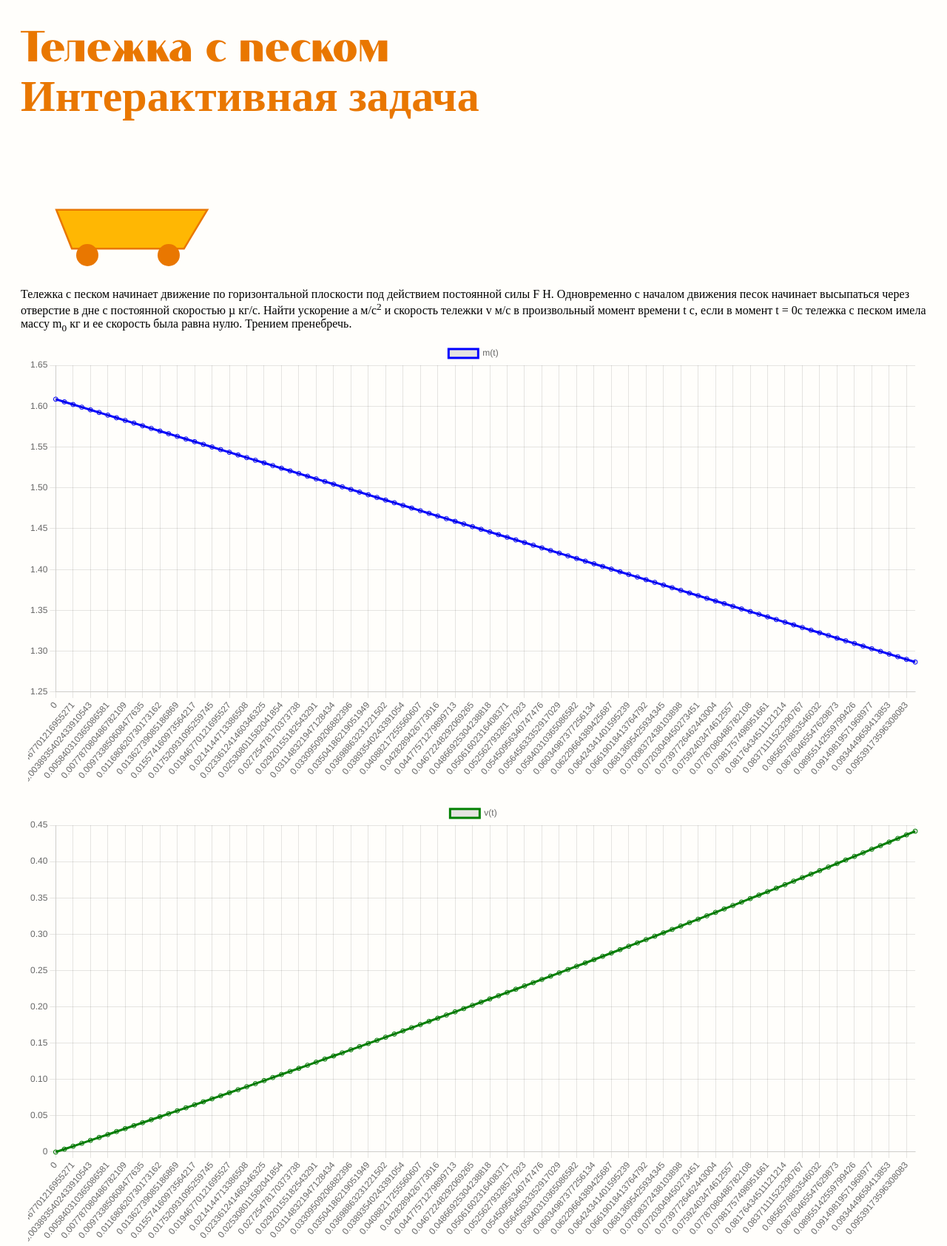
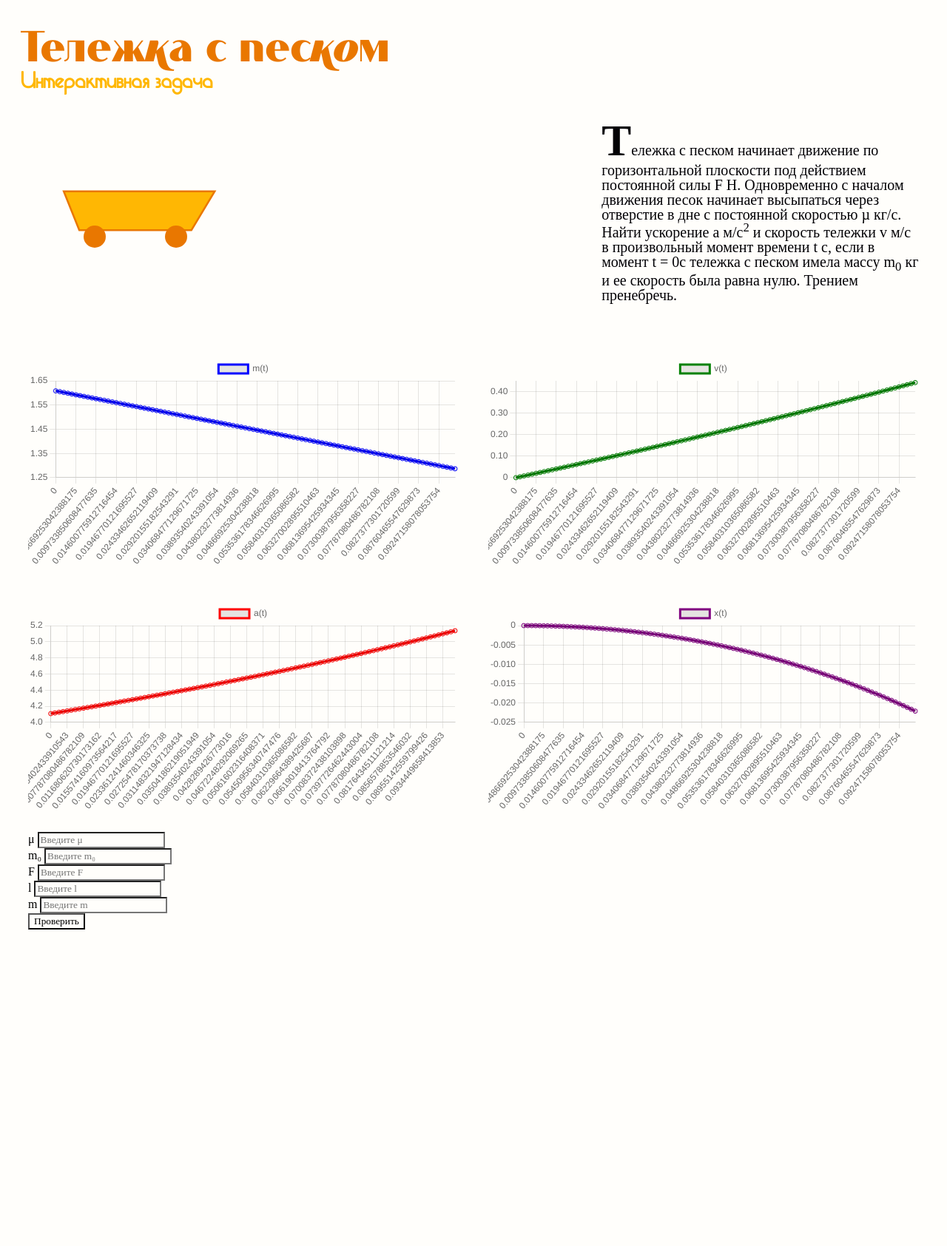
Before and after one commit to Starostina-elena/Physics_project_sand_trolley, a Flask app: page / in a window 1280 px wide. Shown: the top 1685 px of the page at 74% size. After the commit the page ends 1257 px from the top, so only its background shows below. Run offline with Flask 3, Linux system fonts and the light colour scheme; some web fonts are replaced.

Commit message:
Update index.html

```diff
--- a/templates/index.html
+++ b/templates/index.html
@@ -9,22 +9,28 @@
 <body>
     <div class="wrapper">
     <header>
-        Тележка с песком
-        <div name="sub_header">Интерактивная задача</div>
-        <div name="help"></div>
+        Теле<span class="special-spacing">ж</span><span class="highlight">к</span>а с
+        пе<span class="special-spacing">c</span><span class="highlight">ко</span>м
+        <div class="sub_header">Интерактивная задача</div>
+        <div class="help"></div>
     </header>
-    <div name="content">
-        <div name="animation">
+    <div class="content">
+        <div class="animation">
                <!-- Отображаем тележку -->
              {% include 'trolley.html' %}
-    <div>
+        </div>
     <div>{{ message }}</div>
-    <div name="condition">
+    <div class="condition">
             Тележка с песком начинает движение по горизонтальной плоскости под действием постоянной силы F Н. Одновременно с началом движения песок начинает высыпаться через отверстие в дне с постоянной скоростью µ кг/с. Найти ускорение a м/с<sup>2</sup> и скорость тележки v м/с в произвольный момент времени t с, если в момент t = 0с тележка с песком имела массу m<sub>0</sub> кг и ее скорость была равна нулю.
             Трением пренебречь.
     </div>
-        <div name="reset_button"></div>
-        <div name="graphs_block">
+    <div class="buttons">
+        <div class="dump_button"></div> <!--кнопка сброс-->
+        <div class="start_button"></div>
+        <div class="reset_button"></div>
+        <div class="stop_button"></div>
+    </div>
+    <div class="graphs_block">
         <div class="graph">
             <canvas id="massChart"></canvas>
         </div>
@@ -38,13 +44,11 @@
             <canvas id="distanceChart"></canvas>
         </div>
     </div>
-        <div name="start_button"></div>
-        <div name="stop_button"></div>
-        <div name="form">
+    <div class="form">
          <!-- Формы для ввода -->
         {% include 'answer_input_form.html' %}
     </div>
-
+    </div>
     <script>
         // Получаем данные для графиков из Flask
         const graphData = {{ graph_data | tojson }};
```
Lines whose indentation alone changed are shown as unchanged.
